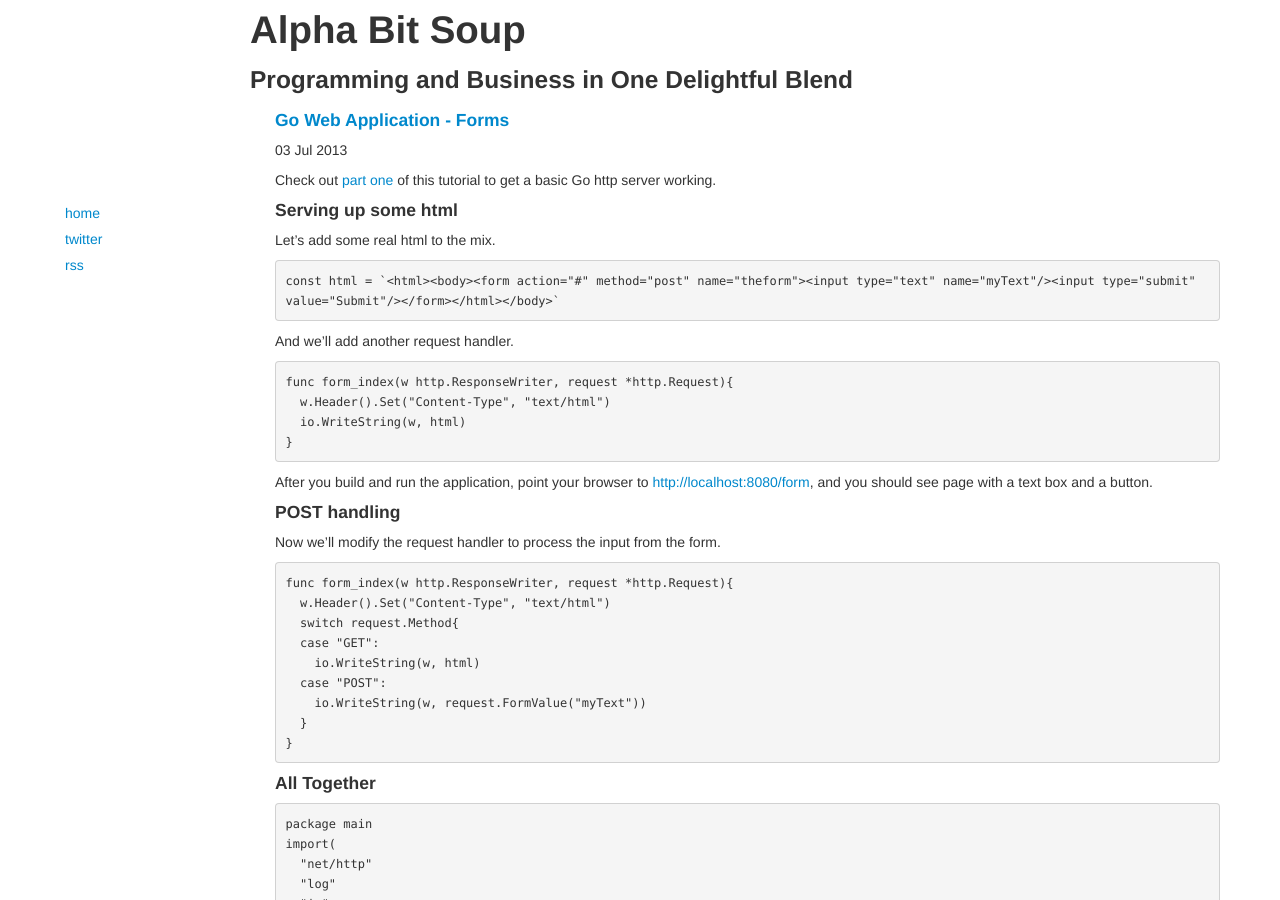
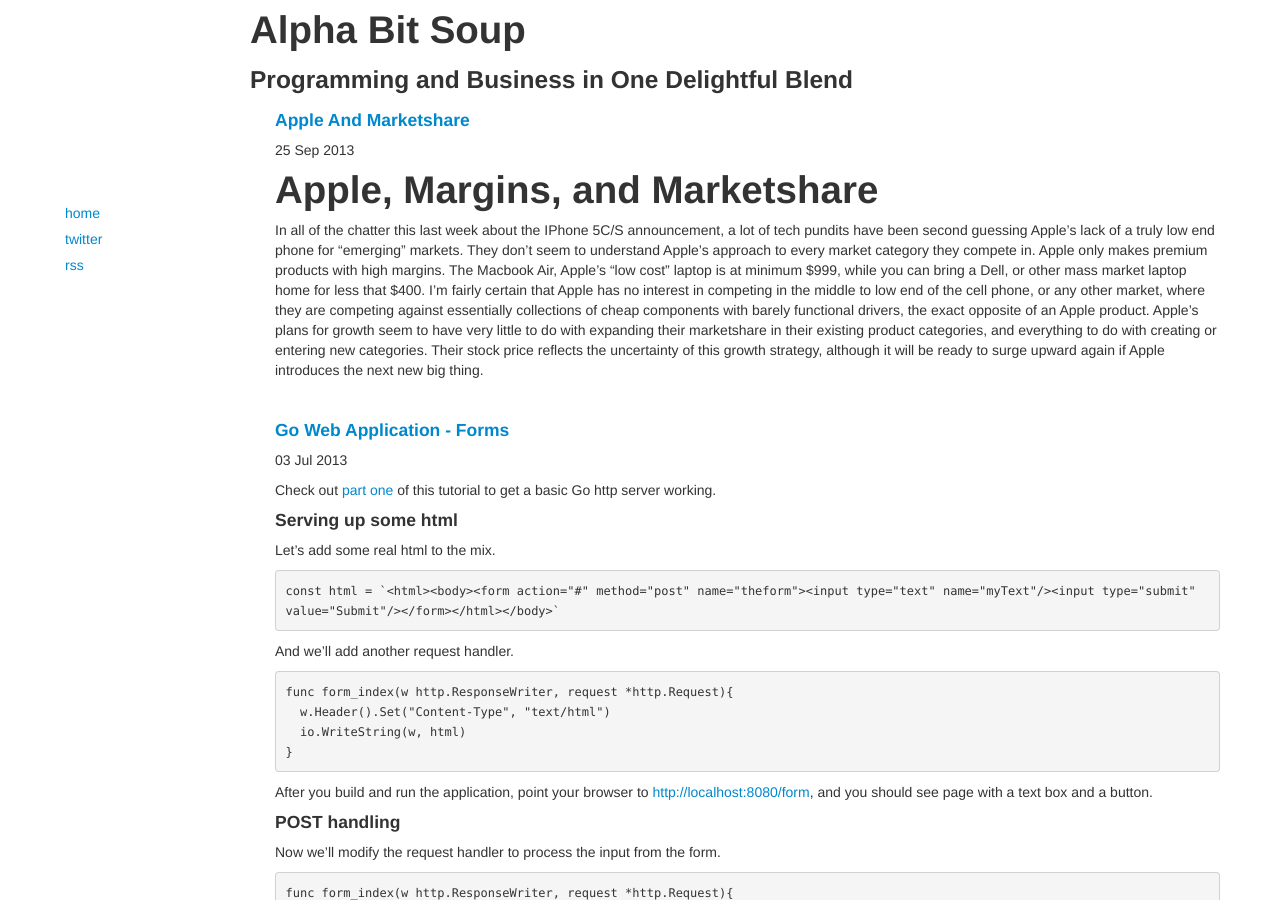
Before and after one commit to mcondie/alphabit, a Jekyll site: the page built from index.html, in a window 1280 px wide and 900 px high. Built offline with Jekyll 4.4.1, drawn with Linux system fonts in a browser that asks for light colours; a file with an impossible date is left out.

Commit message:
date fix

```diff
--- a/_posts/2013-09-15-apple-and-marketshare.md
+++ b/_posts/2013-09-15-apple-and-marketshare.md
@@ -1,7 +1,7 @@
 ---
 published: true
 layout: post
-date: {}
+date: {2013-09-25}
 categories: apple
 ---
 
```
